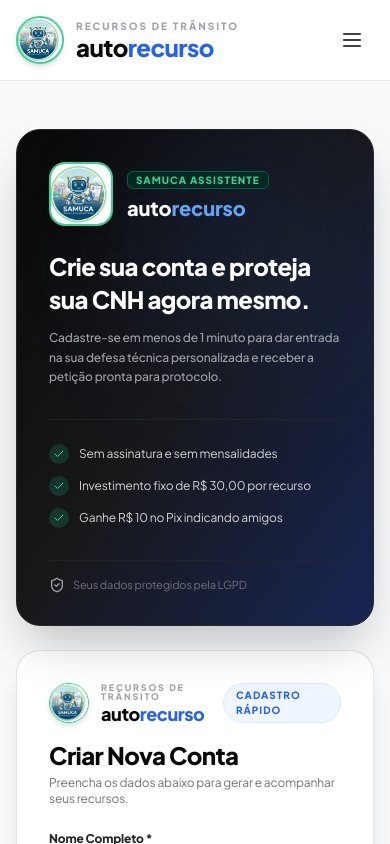
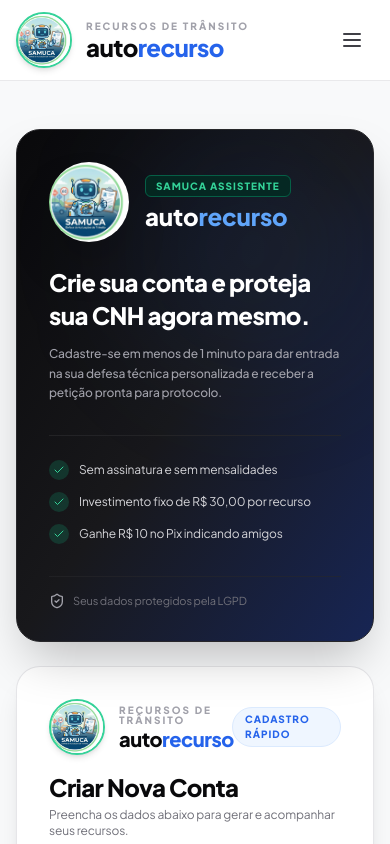
Before and after one commit to mllogic25-del/recurso-transito, a Next.js app: page /cadastro in a window 390 px wide. Shown: the top 844 px of the page. Built offline with nearby package versions, Linux system fonts and the light colour scheme; no server answers.

Commit message:
feat: aumenta tamanho do icone do Samuca no logo para máxima visibilidade e legibilidade

```diff
--- a/src/app/cadastro/page.tsx
+++ b/src/app/cadastro/page.tsx
@@ -71,17 +71,17 @@
             <div className="absolute top-0 right-0 w-60 h-60 bg-blue-600/10 rounded-full blur-3xl pointer-events-none" />
 
             <div className="relative z-10">
-              <div className="flex items-center gap-3.5 mb-6">
+              <div className="flex items-center gap-4 mb-6">
                 <img
                   src="/samuca.png"
                   alt="Samuca"
-                  className="w-16 h-16 rounded-2xl border-2 border-emerald-400 shadow-xl object-cover bg-zinc-900"
+                  className="w-20 h-20 rounded-full border-3 border-emerald-400 shadow-2xl object-cover bg-white flex-shrink-0"
                 />
                 <div>
-                  <span className="text-[10px] font-black uppercase tracking-widest text-emerald-400 bg-emerald-950/80 px-2 py-0.5 rounded-md border border-emerald-800">
+                  <span className="text-[10px] font-black uppercase tracking-widest text-emerald-400 bg-emerald-950/80 px-2.5 py-1 rounded-md border border-emerald-800">
                     Samuca Assistente
                   </span>
-                  <h2 className="text-xl font-black text-white mt-1">
+                  <h2 className="text-2xl font-black text-white mt-1">
                     auto<span className="text-blue-400">recurso</span>
                   </h2>
                 </div>
@@ -126,17 +126,17 @@
           <div className="lg:col-span-7 bg-white rounded-3xl shadow-xl border border-zinc-200/90 p-8 sm:p-10 flex flex-col justify-center">
             <div className="mb-6">
               <div className="flex items-center justify-between gap-3 mb-4">
-                <div className="flex items-center gap-3">
+                <div className="flex items-center gap-3.5">
                   <img
                     src="/samuca.png"
                     alt="AutoRecurso - Samuca"
-                    className="w-10 h-10 rounded-full border border-emerald-400 shadow-md object-cover bg-white flex-shrink-0"
+                    className="w-14 h-14 sm:w-16 sm:h-16 rounded-full border-2 border-emerald-400 shadow-md object-cover bg-white flex-shrink-0"
                   />
                   <div className="flex flex-col">
-                    <span className="text-[9px] font-black uppercase tracking-[0.2em] text-zinc-400 leading-none">
+                    <span className="text-[10px] sm:text-xs font-black uppercase tracking-[0.2em] text-zinc-400 leading-none">
                       Recursos de Trânsito
                     </span>
-                    <span className="text-lg font-black tracking-tight text-zinc-950 leading-none mt-1">
+                    <span className="text-xl sm:text-2xl font-black tracking-tight text-zinc-950 leading-none mt-1">
                       auto<span className="text-blue-600">recurso</span>
                     </span>
                   </div>
--- a/src/app/login/page.tsx
+++ b/src/app/login/page.tsx
@@ -65,17 +65,17 @@
             <div className="absolute top-0 right-0 w-60 h-60 bg-blue-600/10 rounded-full blur-3xl pointer-events-none" />
 
             <div className="relative z-10">
-              <div className="flex items-center gap-3.5 mb-6">
+              <div className="flex items-center gap-4 mb-6">
                 <img
                   src="/samuca.png"
                   alt="Samuca"
-                  className="w-16 h-16 rounded-2xl border-2 border-emerald-400 shadow-xl object-cover bg-zinc-900"
+                  className="w-20 h-20 rounded-full border-3 border-emerald-400 shadow-2xl object-cover bg-white flex-shrink-0"
                 />
                 <div>
-                  <span className="text-[10px] font-black uppercase tracking-widest text-emerald-400 bg-emerald-950/80 px-2 py-0.5 rounded-md border border-emerald-800">
+                  <span className="text-[10px] font-black uppercase tracking-widest text-emerald-400 bg-emerald-950/80 px-2.5 py-1 rounded-md border border-emerald-800">
                     Samuca Assistente
                   </span>
-                  <h2 className="text-xl font-black text-white mt-1">
+                  <h2 className="text-2xl font-black text-white mt-1">
                     auto<span className="text-blue-400">recurso</span>
                   </h2>
                 </div>
@@ -120,17 +120,17 @@
           <div className="lg:col-span-7 bg-white rounded-3xl shadow-xl border border-zinc-200/90 p-8 sm:p-10 flex flex-col justify-center">
             <div className="mb-7">
               <div className="flex items-center justify-between gap-3 mb-4">
-                <div className="flex items-center gap-3">
+                <div className="flex items-center gap-3.5">
                   <img
                     src="/samuca.png"
                     alt="AutoRecurso - Samuca"
-                    className="w-10 h-10 rounded-full border border-emerald-400 shadow-md object-cover bg-white flex-shrink-0"
+                    className="w-14 h-14 sm:w-16 sm:h-16 rounded-full border-2 border-emerald-400 shadow-md object-cover bg-white flex-shrink-0"
                   />
                   <div className="flex flex-col">
-                    <span className="text-[9px] font-black uppercase tracking-[0.2em] text-zinc-400 leading-none">
+                    <span className="text-[10px] sm:text-xs font-black uppercase tracking-[0.2em] text-zinc-400 leading-none">
                       Recursos de Trânsito
                     </span>
-                    <span className="text-lg font-black tracking-tight text-zinc-950 leading-none mt-1">
+                    <span className="text-xl sm:text-2xl font-black tracking-tight text-zinc-950 leading-none mt-1">
                       auto<span className="text-blue-600">recurso</span>
                     </span>
                   </div>
--- a/src/app/page.tsx
+++ b/src/app/page.tsx
@@ -281,17 +281,17 @@
 
             <div className="relative z-10">
               <div className="flex items-center justify-between gap-4 mb-6">
-                <div className="flex items-center gap-3">
+                <div className="flex items-center gap-3.5">
                   <img
                     src="/samuca.png"
                     alt="AutoRecurso - Samuca"
-                    className="w-12 h-12 rounded-full border-2 border-emerald-400 shadow-lg object-cover bg-white flex-shrink-0"
+                    className="w-16 h-16 sm:w-20 sm:h-20 rounded-full border-2 sm:border-3 border-emerald-400 shadow-xl object-cover bg-white flex-shrink-0"
                   />
                   <div className="flex flex-col">
-                    <span className="text-[10px] font-black uppercase tracking-[0.2em] text-zinc-400 leading-none">
+                    <span className="text-[10px] sm:text-xs font-black uppercase tracking-[0.2em] text-zinc-400 leading-none">
                       Recursos de Trânsito
                     </span>
-                    <span className="text-xl font-black tracking-tight text-white leading-none mt-1">
+                    <span className="text-2xl sm:text-3xl font-black tracking-tight text-white leading-none mt-1">
                       auto<span className="text-blue-400">recurso</span>
                     </span>
                   </div>
@@ -318,7 +318,7 @@
               <img
                 src="/samuca.png"
                 alt="Samuca - Defesa de Autuações de Trânsito"
-                className="w-16 h-16 rounded-2xl border-2 border-emerald-400/80 shadow-lg object-cover bg-zinc-900 flex-shrink-0"
+                className="w-20 h-20 sm:w-24 sm:h-24 rounded-full border-3 border-emerald-400 shadow-2xl object-cover bg-white flex-shrink-0"
               />
               <div className="text-xs text-zinc-300">
                 <div className="flex items-center gap-2 mb-1">
@@ -967,15 +967,15 @@
           type="button"
           onClick={() => openWhatsapp()}
           aria-label="Atendimento com Samuca no WhatsApp"
-          className="w-16 h-16 rounded-full flex items-center justify-center shadow-2xl hover:scale-105 active:scale-95 transition-all cursor-pointer relative group"
+          className="w-18 h-18 sm:w-20 sm:h-20 rounded-full flex items-center justify-center shadow-2xl hover:scale-105 active:scale-95 transition-all cursor-pointer relative group"
         >
           <img
             src="/samuca.png"
             alt="Samuca"
-            className="w-16 h-16 rounded-full border-2 border-emerald-500 shadow-xl object-cover bg-white"
+            className="w-18 h-18 sm:w-20 sm:h-20 rounded-full border-3 border-emerald-500 shadow-xl object-cover bg-white"
           />
-          <span className="absolute bottom-0 right-0 w-5 h-5 bg-emerald-500 border-2 border-white rounded-full flex items-center justify-center shadow-sm">
-            <WhatsAppIcon className="w-3 h-3 text-white" />
+          <span className="absolute bottom-0 right-0 w-6 h-6 bg-emerald-500 border-2 border-white rounded-full flex items-center justify-center shadow-sm">
+            <WhatsAppIcon className="w-3.5 h-3.5 text-white" />
           </span>
         </button>
       </div>
@@ -983,17 +983,17 @@
       {/* Footer Elegante Bold & Big */}
       <footer id="contato" className="mt-auto bg-zinc-950 text-zinc-400 py-12 px-4 sm:px-8 border-t border-zinc-800">
         <div className="max-w-6xl mx-auto flex flex-col sm:flex-row items-center justify-between gap-6">
-          <div className="flex items-center gap-3">
+          <div className="flex items-center gap-3.5">
             <img
               src="/samuca.png"
               alt="AutoRecurso - Samuca"
-              className="w-10 h-10 rounded-full border border-emerald-400 shadow-md object-cover bg-white flex-shrink-0"
+              className="w-14 h-14 sm:w-16 sm:h-16 rounded-full border-2 border-emerald-400 shadow-md object-cover bg-white flex-shrink-0"
             />
             <div className="flex flex-col">
-              <span className="text-[9px] font-black uppercase tracking-[0.2em] text-zinc-500 leading-none">
+              <span className="text-[10px] font-black uppercase tracking-[0.2em] text-zinc-400 leading-none">
                 Recursos de Trânsito
               </span>
-              <span className="text-xl font-black text-white tracking-tight leading-none mt-1">
+              <span className="text-2xl font-black text-white tracking-tight leading-none mt-1">
                 auto<span className="text-blue-500">recurso</span>
               </span>
             </div>
--- a/src/components/Navbar.tsx
+++ b/src/components/Navbar.tsx
@@ -52,19 +52,19 @@
   return (
     <header className="bg-white/95 backdrop-blur-md text-zinc-900 border-b border-zinc-200/80 sticky top-0 z-50 no-print transition-all">
       <div className="max-w-7xl mx-auto px-4 sm:px-6 lg:px-8">
-        <div className="flex justify-between h-20 items-center">
+        <div className="flex justify-between h-20 sm:h-22 items-center py-2">
           {/* Logo Estilo Bold & Big */}
-          <Link href="/" className="flex items-center gap-3 group">
+          <Link href="/" className="flex items-center gap-3.5 group">
             <img
               src="/samuca.png"
               alt="AutoRecurso - Samuca"
-              className="w-12 h-12 rounded-full border-2 border-emerald-400 shadow-md group-hover:scale-105 transition-all duration-200 object-cover bg-white flex-shrink-0"
+              className="w-14 h-14 sm:w-16 sm:h-16 rounded-full border-2 border-emerald-400 shadow-md group-hover:scale-105 transition-all duration-200 object-cover bg-white flex-shrink-0"
             />
             <div className="flex flex-col">
-              <span className="text-[10px] font-black uppercase tracking-[0.2em] text-zinc-400 leading-none">
+              <span className="text-[10px] sm:text-xs font-black uppercase tracking-[0.2em] text-zinc-400 leading-none">
                 Recursos de Trânsito
               </span>
-              <span className="text-2xl font-black tracking-tight text-zinc-950 leading-none mt-1">
+              <span className="text-2xl sm:text-3xl font-black tracking-tight text-zinc-950 leading-none mt-1">
                 auto<span className="text-blue-600">recurso</span>
               </span>
             </div>
```
